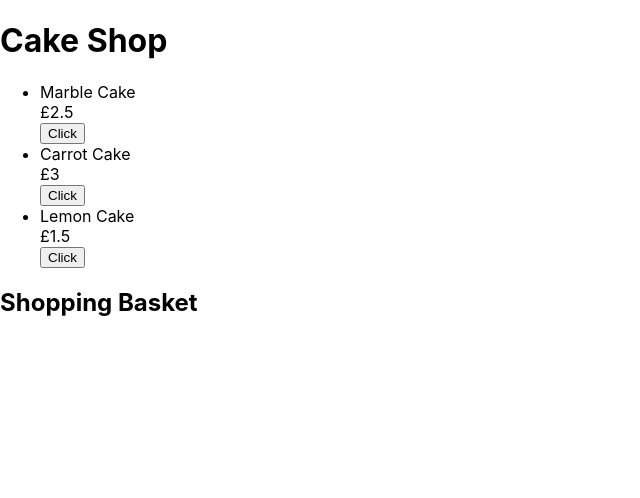
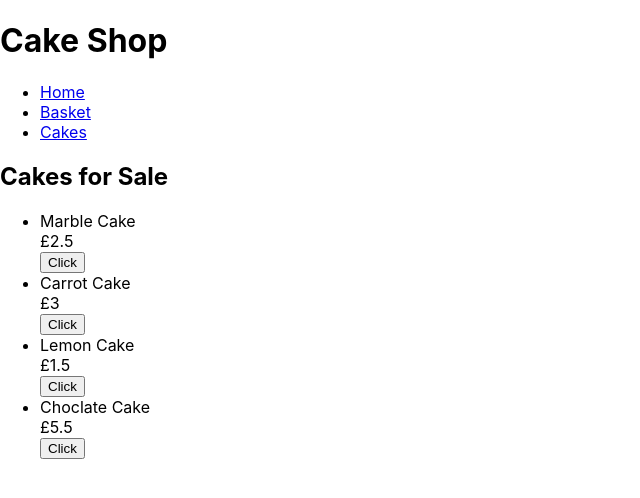
Before and after one commit to adammac87/e_commerce_lab, a React (Create React App) app: page / in a window 1280 px wide. Shown: the top 498 px of the page, without its empty margins (0-640 px from the left). Built offline with nearby package versions, Linux system fonts and the light colour scheme.

Commit message:
getting there

```diff
--- a/package.json
+++ b/package.json
@@ -8,6 +8,7 @@
     "@testing-library/user-event": "^13.5.0",
     "react": "^18.2.0",
     "react-dom": "^18.2.0",
+    "react-router-dom": "^6.4.0",
     "react-scripts": "5.0.1",
     "web-vitals": "^2.1.4"
   },
--- a/src/App.css
+++ b/src/App.css
@@ -1,38 +1,3 @@
-.App {
-  text-align: center;
+body {
+  background-color: red,
 }
-
-.App-logo {
-  height: 40vmin;
-  pointer-events: none;
-}
-
-@media (prefers-reduced-motion: no-preference) {
-  .App-logo {
-    animation: App-logo-spin infinite 20s linear;
-  }
-}
-
-.App-header {
-  background-color: #282c34;
-  min-height: 100vh;
-  display: flex;
-  flex-direction: column;
-  align-items: center;
-  justify-content: center;
-  font-size: calc(10px + 2vmin);
-  color: white;
-}
-
-.App-link {
-  color: #61dafb;
-}
-
-@keyframes App-logo-spin {
-  from {
-    transform: rotate(0deg);
-  }
-  to {
-    transform: rotate(360deg);
-  }
-}
--- a/src/components/CakeList.js
+++ b/src/components/CakeList.js
@@ -10,6 +10,7 @@ const CakeList = ({cakes, addToBasket}) => {
 
     return (
         <div>
+        <h2>Cakes for Sale</h2>
             <ul>
                 {cakeItems}
 
--- /dev/null
+++ b/src/components/Home.js
@@ -0,0 +1,10 @@
+import React from 'react'
+
+const Home = () => (
+  <div>
+    <h4>Home</h4>
+    <p>Welcome to our Cake Shop</p>
+  </div>
+)
+
+export default Home;
--- /dev/null
+++ b/src/components/NavBar.js
@@ -0,0 +1,20 @@
+import React from 'react'
+import { Link } from 'react-router-dom'
+
+const NavBar = () => {
+  return (
+    <ul>
+      <li>
+        <Link to='/'>Home</Link>
+      </li>
+      <li>
+        <Link to='/ShoppingBasket'>Basket</Link>
+      </li>
+      <li>
+        <Link to='/ShowCakes'>Cakes</Link>
+      </li>
+    </ul>
+  )
+}
+
+export default NavBar
--- a/src/components/ShoppingBasket.js
+++ b/src/components/ShoppingBasket.js
@@ -5,20 +5,40 @@ import CakeList from "./CakeList";
 
 const shoppingBasket = ({cakesInBasket, }) => {
 
+const total = cakesInBasket.reduce(
+  (subTotal, cake) => (subTotal += cake.price * cake.quantity),
+  0
+)
+
+const totalBought = cakesInBasket.reduce(
+  (subTotal, cake) => (subTotal += cake.quantity* cake.quantity),
+  0
+)
+
+
     return (
-        <>
+      <>
         <h2>Shopping Basket</h2>
-        <ul>
-        {cakesInBasket.map(cake => {
+
+
+          {cakesInBasket.map((cake) => {
             return (
-                <li> {cake.name}</li>
+              <ul>
+                <li>
+                  {cake.name}
+                  {cake.quantity}
+                  <br></br> £{cake.price}
+
+                  <br></br>
+                </li>
+              </ul>
+
 
             )
-        })}
-
-
-        </ul>
-        </>
+          })}
+        <p>You Have bought  <articles>{totalBought}</articles>     amount of cakes</p>
+        <p>Total Price<br></br>{total}</p>
+      </>
     )
 
 }
--- /dev/null
+++ b/src/components/ShowCakes.js
@@ -0,0 +1,18 @@
+import React from "react";
+import { Link } from "react-router-dom";
+
+
+
+
+const ShowCake =({ cake, }) => {
+return (
+    <ShowCake>
+    <Link to={`/showcakes/${cake.id}`}></Link>
+    <p>{cake}</p>
+
+    </ShowCake>
+)}
+
+
+
+export default ShowCake
--- a/src/container/CakeContainer.js
+++ b/src/container/CakeContainer.js
@@ -2,6 +2,12 @@ import React, {useState, useEffect} from "react";
 import CakeList from "../components/CakeList";
 import ShoppingBasket from "../components/ShoppingBasket";
 import CakeItem from "../components/CakeItem";
+import { BrowserRouter as Router, Routes, Route } from 'react-router-dom'
+import NavBar from '../components/NavBar'
+import Home from "../components/Home";
+import ShowCake from "../components/ShowCakes";
+
+
 
 
 const CakeContainer = () => {
@@ -10,22 +16,32 @@ const CakeContainer = () => {
     const [cakes, setCakes] = useState([
       {
         id: 1,
-            name: "Marble Cake",
-            price: 2.50,
-            inBasket: false
+        name: 'Marble Cake',
+        price: 2.5,
+        inBasket: false,
+        quantity: 1,
       },
       {
         id: 2,
-            name: "Carrot Cake",
-            price: 3.00,
-            inBasket: false
+        name: 'Carrot Cake',
+        price: 3.0,
+        inBasket: false,
+        quantity: 1,
       },
       {
         id: 3,
-            name: "Lemon Cake",
-            price: 1.50,
-            inBasket:true
-        }
+        name: 'Lemon Cake',
+        price: 1.5,
+        inBasket: true,
+        quantity: 1,
+      },
+      {
+        id: 4,
+        name: 'Choclate Cake',
+        price: 5.5,
+        inBasket: true,
+        quantity: 1,
+      },
     ])
 
     // const [newCake, setNewCake] = useState("")
@@ -67,10 +83,28 @@ const CakeContainer = () => {
 
     return (
       <>
-        <CakeList cakes={cakes} addToBasket={addToBasket}/>
-        <ShoppingBasket cakesInBasket={cakesInBasket}/>
+        <Router>
+          <NavBar />
+
+          <Routes>
+            <Route
+              exact
+              path='/'
+              element={<CakeList cakes={cakes} addToBasket={addToBasket} />}
+            />
+            <Route
+              path='/ShoppingBasket'
+              element={<ShoppingBasket cakesInBasket={cakesInBasket} />}
+
+            />
+            <Route
+              path='/ShowCake/id'
+              element={<CakeItem cakesInBasket={cakesInBasket} />}
+            />
+          </Routes>
+        </Router>
+
         {/* <ul>{addCakeList}</ul> */}
-
 
         {/* <form onSubmit = {addCake}>
         <label htmlFor="new-to-do">Add Cake</label>
@@ -78,7 +112,6 @@ const CakeContainer = () => {
         onChange = {handleCakeNameChange}/>
         <input type ='submit' value='add new cake'/>
       </form> */}
-
       </>
     )
 
```
Also changed, not shown: src/App.js (+7 -0 lines), 1 other file (tests, documents, lock files or other folders). Lines whose indentation alone changed are shown as unchanged.
